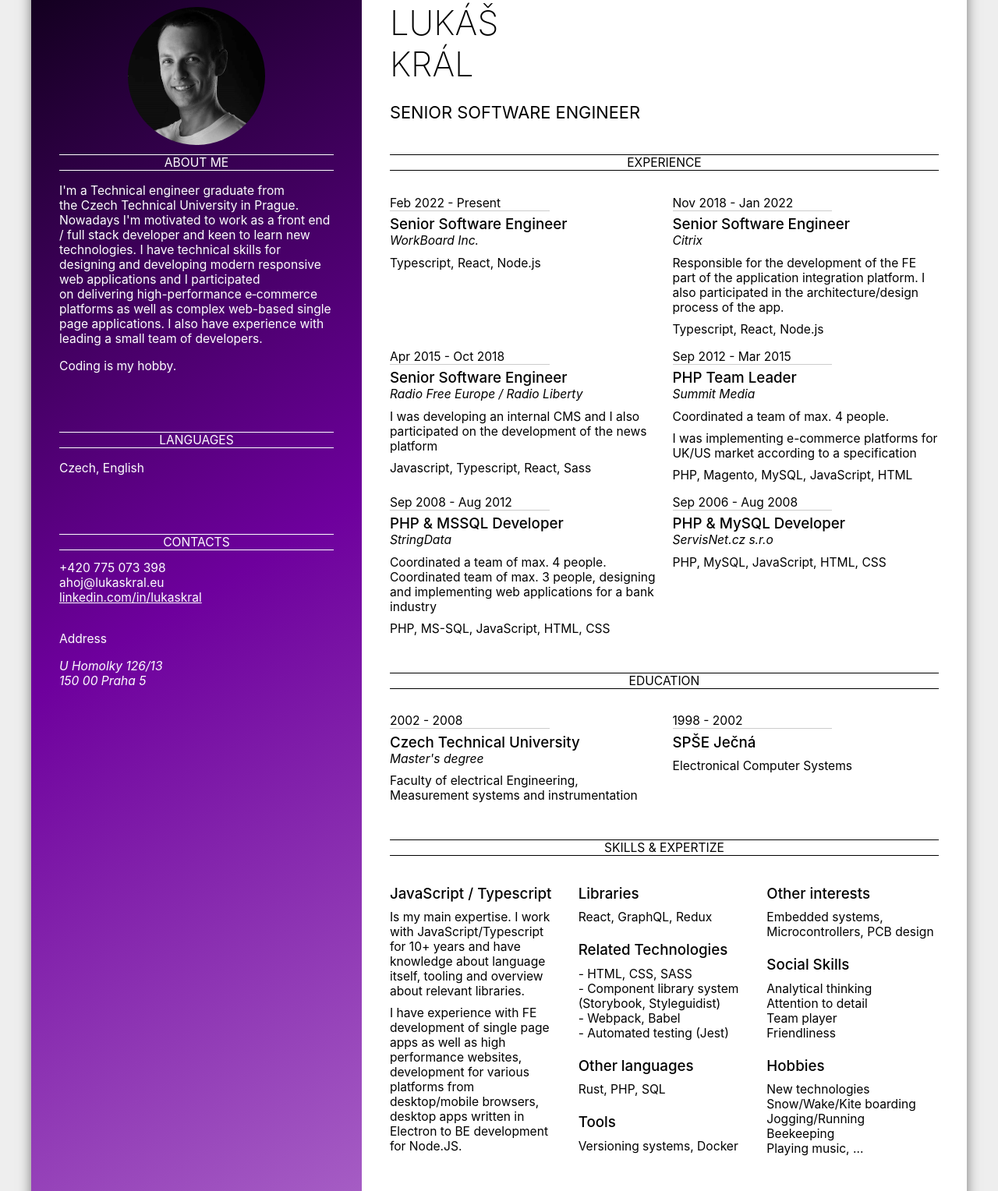
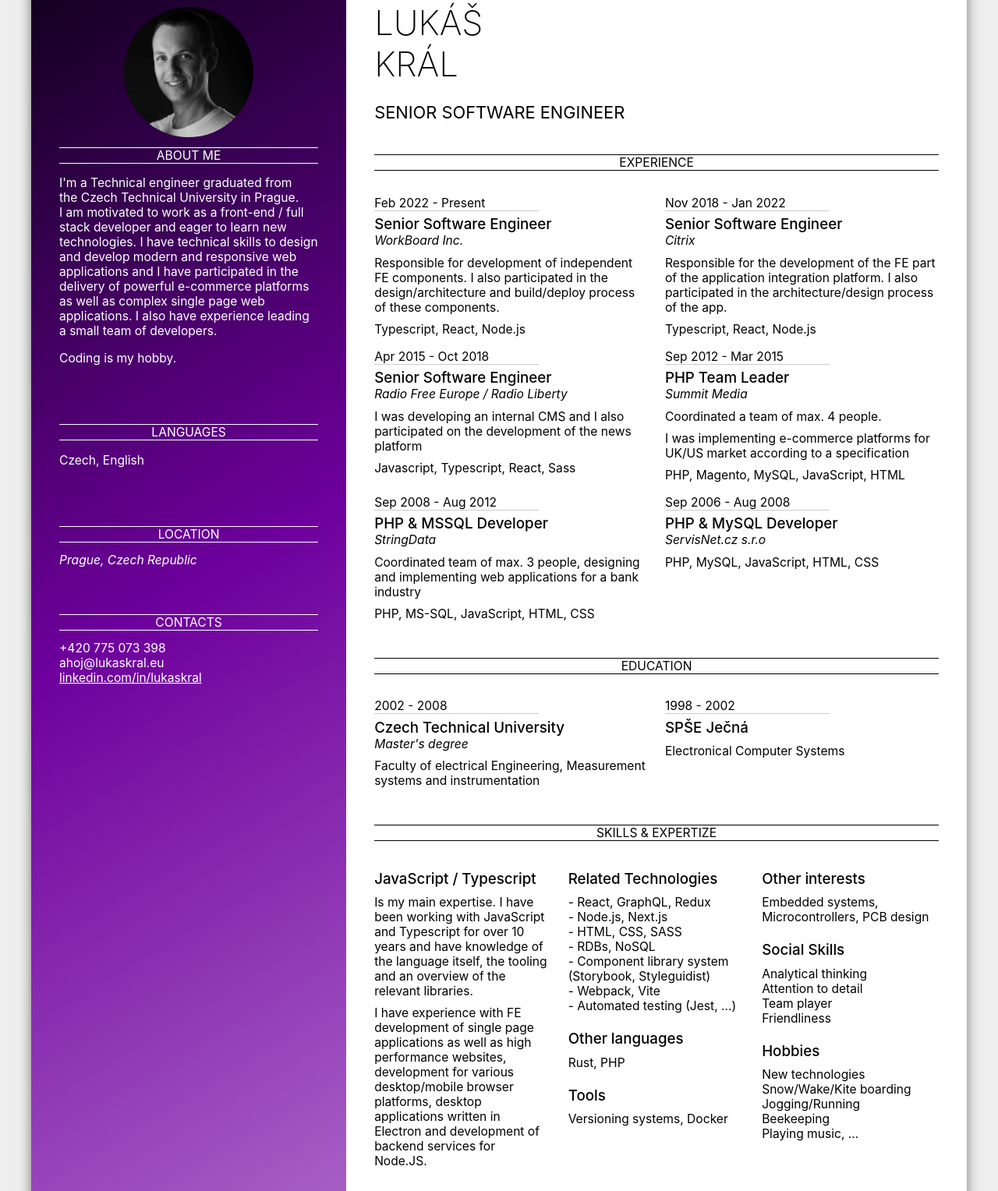
Before and after one commit to lukaskral/curriculum-vitae, a plain HTML site: page cv.html in a window 1280 px wide. Shown: the part 53-1581 px from the top of the page at 78% size. Drawn offline with Linux system fonts and the light colour scheme; a script that the page names is missing.

Commit message:
Update cv

```diff
--- a/cv.html
+++ b/cv.html
@@ -30,6 +30,11 @@
             <span class="prefix">Feb 2022 - Present</span>
             <h3>Senior Software Engineer</h3>
             <span class="suffix">WorkBoard Inc.</span>
+            <p>
+              Responsible for development of independent FE components. I also
+              participated in the design/architecture and build/deploy process
+              of these components.
+            </p>
             <div class="footer">Typescript, React, Node.js</div>
           </li>
           <li>
@@ -69,9 +74,8 @@
             <h3>PHP & MSSQL Developer</h3>
             <span class="suffix">StringData</span>
             <p>
-              Coordinated a team of max. 4 people. Coordinated team of max. 3
-              people, designing and implementing web applications for a bank
-              industry
+              Coordinated team of max. 3 people, designing and implementing web
+              applications for a bank industry
             </p>
             <div class="footer">PHP, MS-SQL, JavaScript, HTML, CSS</div>
           </li>
@@ -110,33 +114,32 @@
           <li>
             <h3>JavaScript / Typescript</h3>
             <p>
-              Is my main expertise. I work with JavaScript/Typescript for 10+
-              years and have knowledge about language itself, tooling and
-              overview about relevant libraries.
+              Is my main expertise. I have been working with JavaScript and
+              Typescript for over 10 years and have knowledge of the language
+              itself, the tooling and an overview of the relevant libraries.
             </p>
             <p>
-              I have experience with FE development of single page apps as well
-              as high performance websites, development for various platforms
-              from desktop/mobile browsers, desktop apps written in Electron to
-              BE development for Node.JS.
+              I have experience with FE development of single page applications
+              as well as high performance websites, development for various
+              desktop/mobile browser platforms, desktop applications written in
+              Electron and development of backend services for Node.JS.
             </p>
-          </li>
-          <li>
-            <h3>Libraries</h3>
-            <p>React, GraphQL, Redux</p>
           </li>
           <li>
             <h3>Related Technologies</h3>
             <ul>
+              <li>- React, GraphQL, Redux</li>
+              <li>- Node.js, Next.js</li>
               <li>- HTML, CSS, SASS</li>
+              <li>- RDBs, NoSQL</li>
               <li>- Component library system (Storybook, Styleguidist)</li>
-              <li>- Webpack, Babel</li>
-              <li>- Automated testing (Jest)</li>
+              <li>- Webpack, Vite</li>
+              <li>- Automated testing (Jest, &hellip;)</li>
             </ul>
           </li>
           <li>
             <h3>Other languages</h3>
-            <p>Rust, PHP, SQL</p>
+            <p>Rust, PHP</p>
           </li>
           <li>
             <h3>Tools</h3>
@@ -174,20 +177,26 @@
       <section>
         <h2>About me</h2>
         <p>
-          I'm a&nbsp;Technical engineer graduate from the&nbsp;Czech Technical
-          University in&nbsp;Prague. Nowadays I'm motivated to work as
-          a&nbsp;front end / full stack developer and keen to&nbsp;learn new
-          technologies. I&nbsp;have technical skills for designing and
-          developing modern responsive web applications and I&nbsp;participated
-          on&nbsp;delivering high-performance e&#8209;commerce platforms as well
-          as complex web-based single page applications. I&nbsp;also have
-          experience with leading a&nbsp;small team of&nbsp;developers.
+          I'm a&nbsp;Technical engineer graduated from the&nbsp;Czech Technical
+          University in&nbsp;Prague. I&nbsp;am motivated to work as a front-end
+          / full stack developer and eager to&nbsp;learn new technologies.
+          I&nbsp;have technical skills to design and develop modern and
+          responsive web applications and I&nbsp;have participated in the
+          delivery of powerful e-commerce platforms as well as complex single
+          page web applications. I&nbsp;also have experience leading
+          a&nbsp;small team of&nbsp;developers.
         </p>
         <p>Coding is my hobby.</p>
       </section>
       <section>
         <h2>Languages</h2>
         <p>Czech, English</p>
+      </section>
+      <section>
+        <h2>Location</h2>
+        <address>
+          <div>Prague, Czech Republic</div>
+        </address>
       </section>
       <section>
         <h2>Contacts</h2>
@@ -198,16 +207,10 @@
           &#097;&#104;&#111;&#106;&#064;&#108;&#117;&#107;&#097;&#115;&#107;&#114;&#097;&#108;&#046;&#101;&#117;
         </div>
         <div class="linkedin">
-          <a href="https://www.linkedin.com/in/lukaskral/"
-            >linkedin.com/in/lukaskral</a
-          >
+          <a href="https://www.linkedin.com/in/lukaskral/">
+            linkedin.com/in/lukaskral
+          </a>
         </div>
-        <br />
-        <h3>Address</h3>
-        <address>
-          <div>U Homolky 126/13</div>
-          <div>150&nbsp;00 Praha 5</div>
-        </address>
       </section>
     </sidebar>
 
```
